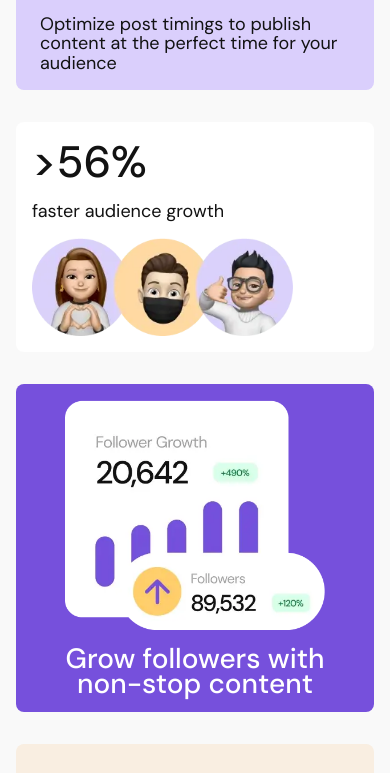
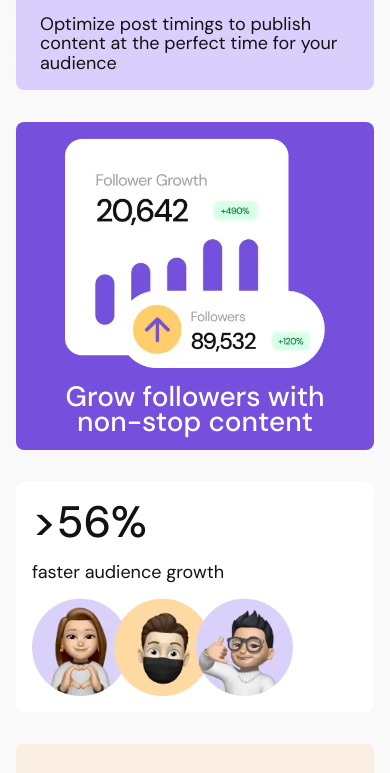
Before and after one commit to AbdulShaikz/Bento-Grid-Main, a plain HTML site: page index.html in a window 390 px wide. Shown: the part 1184-1957 px from the top of the page. Drawn offline with Linux system fonts and the light colour scheme.

Commit message:
fix:minor adjustments to ui as per design

```diff
--- a/style.css
+++ b/style.css
@@ -135,6 +135,7 @@ small {
 
 .manage img{
     position: relative;
+    right: -1rem;
     max-width: 100%;
     margin-bottom: 1rem;
 }
@@ -211,6 +212,11 @@ small {
         gap: 2rem;
     }
 
+     .column-four .inside-element {
+        display: flex;
+        flex-direction: column-reverse;
+    }
+
     .column-one{
         grid-template-columns: 1fr 1fr;
     }
@@ -218,6 +224,7 @@ small {
     .inside-element, .inside-element:nth-child(1), .column-one {
         grid-template-columns: 1fr;
     }
+
 
     .manage img {
         position: relative;
```
